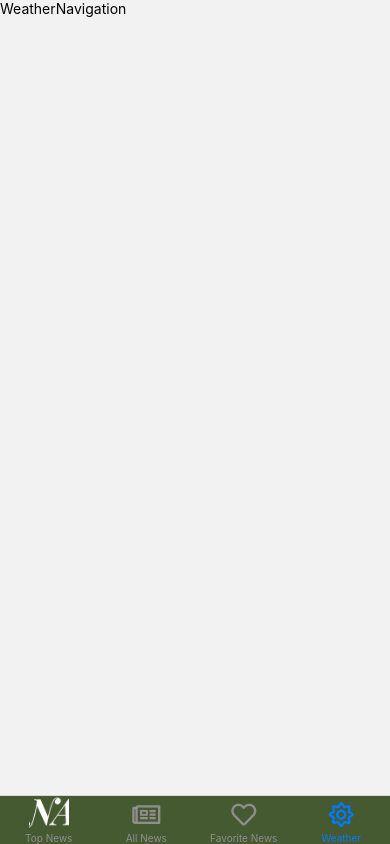
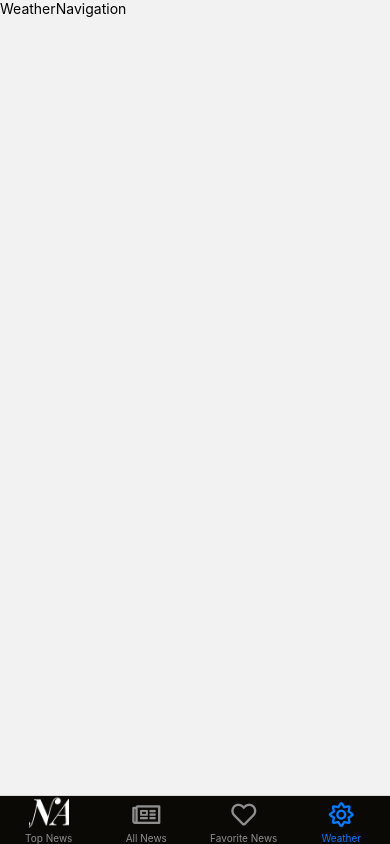
Before and after one commit to malvarez88/itcrowd-newsapp, a React Native app: screen /Weather in a window 390 px wide. Built offline with nearby package versions, Linux system fonts and the light colour scheme; no server answers.

Commit message:
cambie colores de la aplicacion

```diff
--- a/src/components/Categories.js
+++ b/src/components/Categories.js
@@ -36,29 +36,32 @@ export default function Categories(props) {
 
 const styles = StyleSheet.create({
   categories: {
-    paddingVertical: 4,
+    paddingVertical: 8,
     paddingHorizontal: 4,
+    backgroundColor: "#0a0905",
+    marginBottom: 8,
+    // marginTop: 8,
   },
   selected: {
-    paddingVertical: 4,
-    paddingHorizontal: 4,
+    paddingVertical: 8,
+    paddingHorizontal: 8,
     marginRight: 4,
-    borderRadius: 6,
-    backgroundColor: "#102311",
+    borderRadius: 16,
+    backgroundColor: "#c0ad88",
   },
   notselected: {
-    paddingVertical: 4,
-    paddingHorizontal: 4,
+    paddingVertical: 8,
+    paddingHorizontal: 8,
     marginRight: 4,
-    borderRadius: 6,
-    backgroundColor: "#4d9a4d",
+    borderRadius: 16,
+    backgroundColor: "#867446",
   },
   textselected: {
     color: "#fff",
-    fontSize: 12,
+    fontSize: 14,
   },
   textnotselected: {
     color: "#000",
-    fontSize: 12,
+    fontSize: 14,
   },
 });
--- a/src/components/NewsCard.js
+++ b/src/components/NewsCard.js
@@ -40,7 +40,7 @@ const styles = StyleSheet.create({
   card: {
     flex: 1,
     height: 350,
-    backgroundColor: "#aec591",
+    backgroundColor: "#c0ad88",
     margin: 5,
     borderRadius: 10,
     overflow: "hidden",
--- a/src/components/NewsViewer.js
+++ b/src/components/NewsViewer.js
@@ -4,7 +4,7 @@ import { WebView } from "react-native-webview";
 
 export default function NewsViewer({ route }) {
   const { url } = route.params;
-  console.log("🚀 ~ file: NewsViewer.js:7 ~ NewsViewer ~ url:", url);
+
   return (
     <WebView
       source={{ uri: url ? url : "https://google.com" }}
--- a/src/components/OpenNews/Content.js
+++ b/src/components/OpenNews/Content.js
@@ -23,8 +23,10 @@ const styles = StyleSheet.create({
     marginBottom: 8,
     fontSize: 14,
     textAlign: "justify",
+    color: "#fff",
   },
   text: {
     textAlign: "justify",
+    color: "#fff",
   },
 });
--- a/src/components/OpenNews/Footer.js
+++ b/src/components/OpenNews/Footer.js
@@ -9,9 +9,9 @@ export default function Footer(props) {
   return (
     <View style={styles.footer}>
       <View style={styles.authorContainer}>
-        <Text style={{ fontWeight: "bold" }}>Source: </Text>
+        <Text style={{ fontWeight: "bold", color: "#fff" }}>Source: </Text>
         {/* <Text>{author}</Text> */}
-        <Text>{source.name}</Text>
+        <Text style={{ color: "white" }}>{source.name}</Text>
 
         <Pressable
           onPress={() =>
@@ -41,7 +41,7 @@ const styles = StyleSheet.create({
     alignItems: "center",
   },
   readMore: {
-    backgroundColor: "#58743c",
+    backgroundColor: "#867446",
     width: 80,
     display: "flex",
     justifyContent: "center",
@@ -50,5 +50,6 @@ const styles = StyleSheet.create({
     paddingBottom: 8,
     paddingHorizontal: 4,
     borderRadius: 10,
+    color: "white",
   },
 });
--- a/src/components/OpenNews/Header.js
+++ b/src/components/OpenNews/Header.js
@@ -39,7 +39,7 @@ const styles = StyleSheet.create({
     position: "absolute",
     top: 10,
     left: 10,
-    backgroundColor: "#58743c",
+    backgroundColor: "#867446",
     padding: 6,
     borderRadius: 10,
   },
@@ -49,7 +49,7 @@ const styles = StyleSheet.create({
   },
   titleContainer: {
     position: "absolute",
-    backgroundColor: "#58743c",
+    backgroundColor: "#867446",
     padding: 14,
     bottom: 0,
     justifyContent: "center",
--- a/src/navigation/AllNewsNavigation.js
+++ b/src/navigation/AllNewsNavigation.js
@@ -15,7 +15,7 @@ export default function AllNewsNavigation() {
           headerTitle: (props) => <LogoTitle {...props} />,
           headerShown: true,
           headerStyle: {
-            backgroundColor: "#455a31",
+            backgroundColor: "#0a0905",
           },
           headerTintColor: "#fff",
           headerTitleStyle: {
--- a/src/navigation/Navigation.js
+++ b/src/navigation/Navigation.js
@@ -14,7 +14,7 @@ export default function Navigation() {
       screenOptions={{
         headerShown: false,
         tabBarStyle: {
-          backgroundColor: "#455a31",
+          backgroundColor: "#0a0905",
         },
       }}
     >
--- a/src/navigation/TopNewsNavigation.js
+++ b/src/navigation/TopNewsNavigation.js
@@ -17,7 +17,7 @@ export default function TopNewsNavigation() {
           headerTitle: (props) => <LogoTitle {...props} />,
           headerShown: true,
           headerStyle: {
-            backgroundColor: "#455a31",
+            backgroundColor: "#0a0905",
           },
           headerTintColor: "#fff",
           headerTitleStyle: {
@@ -31,9 +31,9 @@ export default function TopNewsNavigation() {
         component={OpenNewsScreen}
         options={{
           headerTitle: (props) => <LogoTitle {...props} />,
-          headerShown: true,
+          headerShown: false,
           headerStyle: {
-            backgroundColor: "#455a31",
+            backgroundColor: "#0a0905",
           },
           headerTintColor: "#fff",
           headerTitleStyle: {
--- a/src/screens/News.js
+++ b/src/screens/News.js
@@ -60,6 +60,11 @@ export default function News(props) {
       name: "Technology",
       category: "technology",
     },
+    {
+      id: 8,
+      name: "Bitcoin",
+      category: "bitcoin",
+    },
   ]);
 
   useEffect(() => {
@@ -89,6 +94,7 @@ export default function News(props) {
   };
 
   return (
+    <View style={styles.newsContainer}>
       <SafeAreaView style={styles.news}>
         {title === "All" ? (
           <Categories
@@ -100,10 +106,14 @@ export default function News(props) {
         ) : null}
         <NewsList news={news} />
       </SafeAreaView>
+    </View>
   );
 }
 
 const styles = StyleSheet.create({
+  newsContainer: {
+    backgroundColor: "#0a0905",
+  },
   news: {
     //check this!!
     // backgroundColor: "#455a31",
--- a/src/screens/OpenNews.js
+++ b/src/screens/OpenNews.js
@@ -1,4 +1,4 @@
-import { View, Text } from "react-native";
+import { View, Text, StyleSheet, SafeAreaView } from "react-native";
 import { useEffect } from "react";
 import Icon from "react-native-vector-icons/FontAwesome5";
 import Header from "../components/OpenNews/Header";
@@ -38,10 +38,19 @@ export default function OpenNews(props) {
   }, [navigation, params]);
 
   return (
-    <View>
-      <Header image={urlToImage} title={title} published={publishedAt} />
-      <Content description={description} content={content} />
-      <Footer author={author} source={source} url={url} />
+    <View style={styles.open}>
+      <SafeAreaView>
+        <Header image={urlToImage} title={title} published={publishedAt} />
+        <Content description={description} content={content} />
+        <Footer author={author} source={source} url={url} />
+      </SafeAreaView>
     </View>
   );
 }
+
+const styles = StyleSheet.create({
+  open: {
+    backgroundColor: "#0a0905",
+    height: "100%",
+  },
+});
```
Also changed, not shown: src/assets/newsapp-white 2.png (added), src/assets/newsapp-white2 2.png (added). Lines whose indentation alone changed are shown as unchanged.
